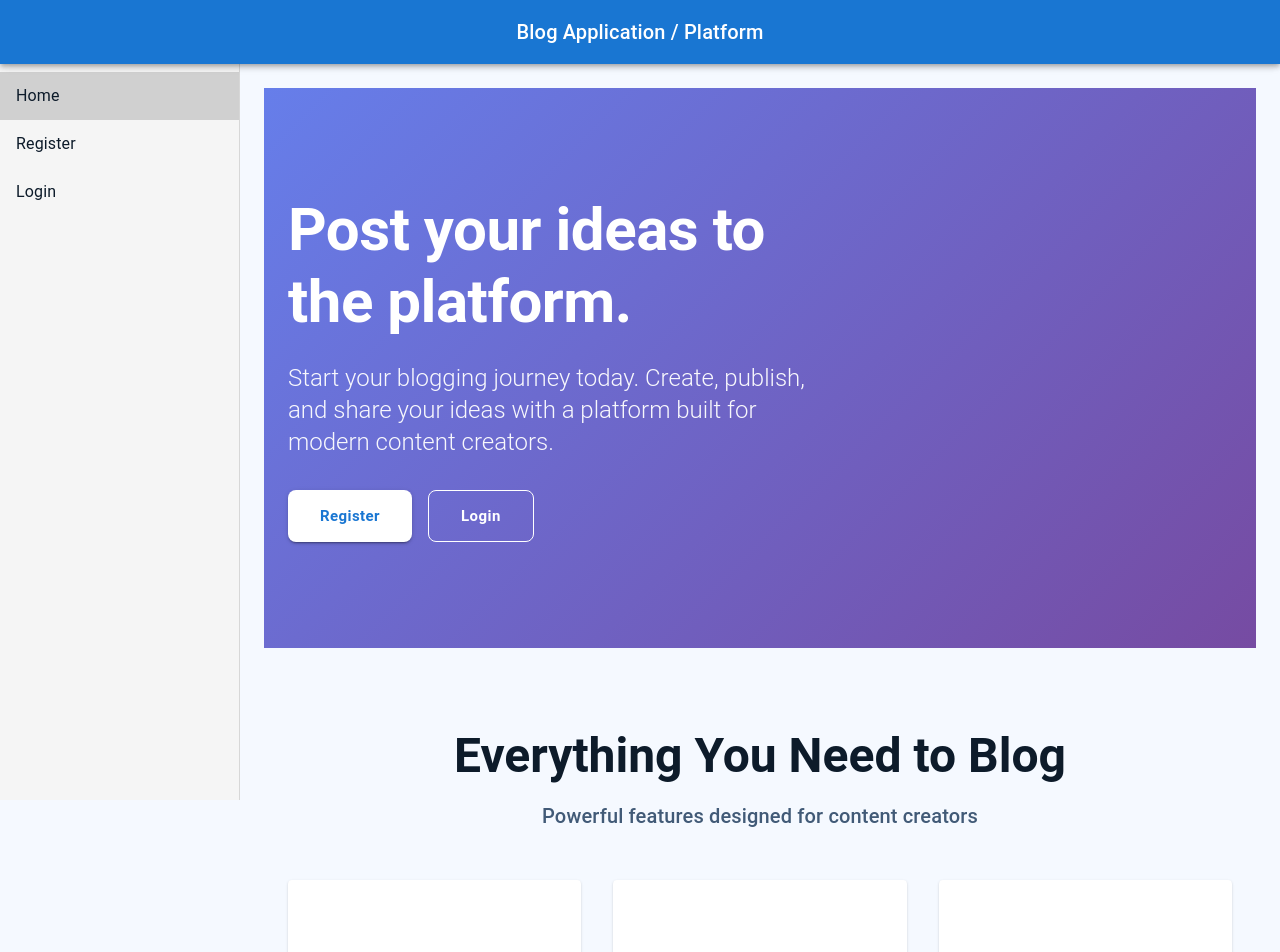
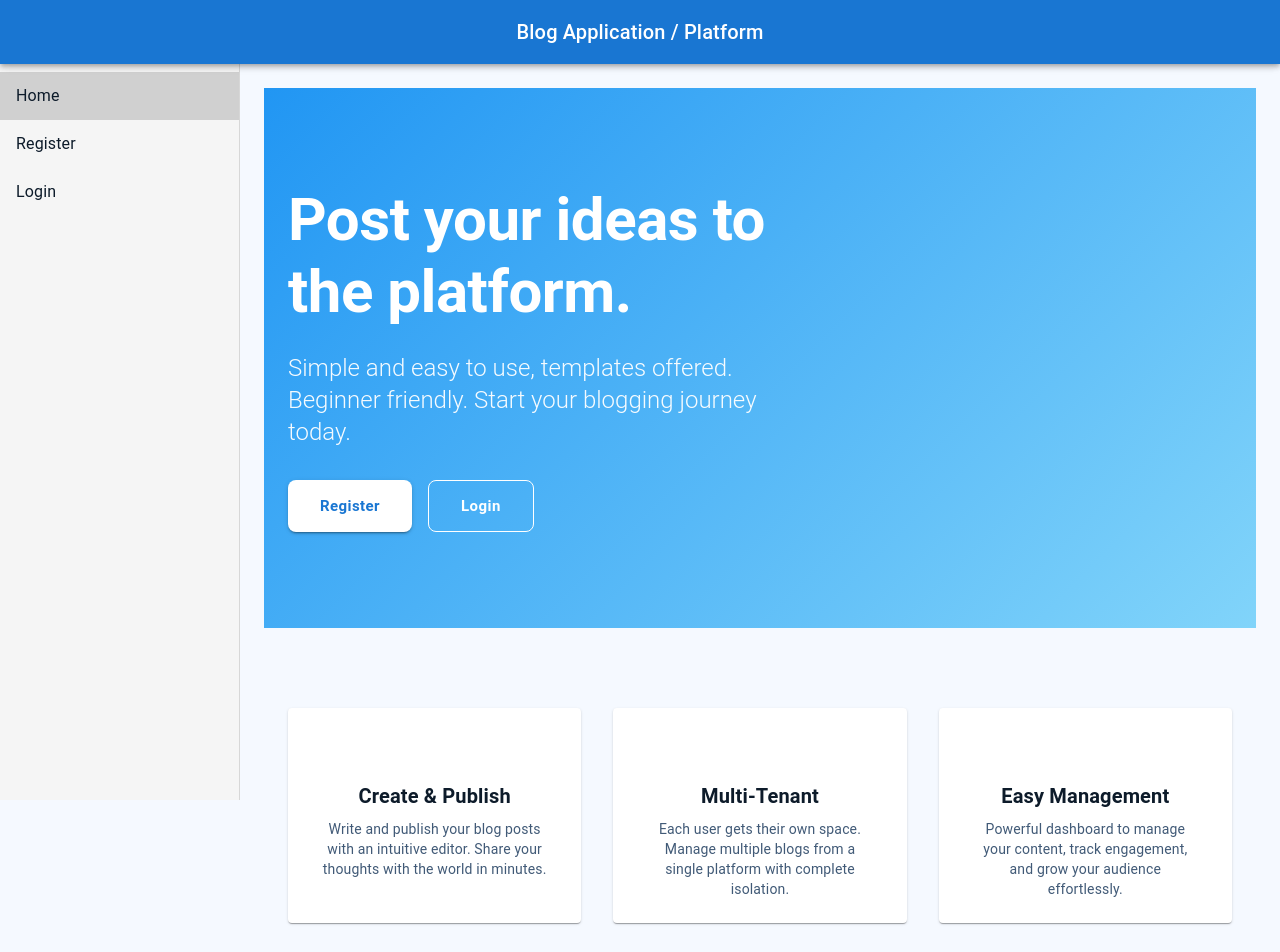
Before and after one commit to YaoYang7/fyp, a React (Vite) app in the folder blog-app/frontend/: page /home in a window 1280 px wide. Shown: the top 952 px of the page. Built offline with nearby package versions, Linux system fonts and the light colour scheme; some icons are missing.

Commit message:
Removed account info from dashboard & Added account info to side panel

```diff
--- /dev/null
+++ b/blog-app/frontend/src/components/AccountInfo.tsx
@@ -0,0 +1,37 @@
+import React from 'react';
+import { Box, Typography, Avatar, Divider } from '@mui/material';
+import { Person as PersonIcon } from '@mui/icons-material';
+import { useAppSelector } from '../store/hooks';
+
+const AccountInfo: React.FC = () => {
+  const { user } = useAppSelector((state) => state.auth);
+
+  if (!user) return null;
+
+  return (
+    <Box sx={{ p: 2 }}>
+      <Box sx={{ display: 'flex', flexDirection: 'column', alignItems: 'center', mb: 2 }}>
+        <Avatar sx={{ width: 56, height: 56, mb: 1, bgcolor: 'primary.main' }}>
+          <PersonIcon />
+        </Avatar>
+        <Typography variant="subtitle1" sx={{ fontWeight: 600 }}>
+          {user.username}
+        </Typography>
+        <Typography variant="caption" color="text.secondary">
+          {user.email}
+        </Typography>
+      </Box>
+      <Divider sx={{ mb: 1 }} />
+      <Box sx={{ mt: 1 }}>
+        <Typography variant="caption" color="text.secondary" sx={{ display: 'block' }}>
+          Member Since
+        </Typography>
+        <Typography variant="body2">
+          {new Date(user.created_at).toLocaleDateString()}
+        </Typography>
+      </Box>
+    </Box>
+  );
+};
+
+export default AccountInfo;
--- a/blog-app/frontend/src/components/Landing.tsx
+++ b/blog-app/frontend/src/components/Landing.tsx
@@ -44,10 +44,9 @@ const LandingComponent: React.FC<LandingProps> = (props) => {
             {/* Hero Section */}
             <Box
                 sx={{
-                    background: "linear-gradient(135deg, #667eea 0%, #764ba2 100%)",
+                    background: "linear-gradient(135deg, #2196f3 0%, #81d4fa 100%)",
                     color: "white",
                     py: 12,
-                    minHeight: "70vh",
                     display: "flex",
                     alignItems: "center"
                 }}
@@ -78,9 +77,7 @@ const LandingComponent: React.FC<LandingProps> = (props) => {
                                 variant="h5"
                                 sx={{ mb: 4, opacity: 0.95, fontWeight: 300 }}
                             >
-                                Start your blogging journey today. Create, publish,
-                                and share your ideas with a platform built for modern
-                                content creators.
+                                Simple and easy to use, templates offered. Beginner friendly. Start your blogging journey today.
                             </Typography>
 
                             <Stack direction="row" spacing={2}>
@@ -128,24 +125,6 @@ const LandingComponent: React.FC<LandingProps> = (props) => {
 
             {/* Features Section */}
             <Container maxWidth="lg" sx={{ py: 10 }}>
-                <Typography
-                    variant="h3"
-                    align="center"
-                    gutterBottom
-                    sx={{ fontWeight: 600, mb: 2 }}
-                >
-                    Everything You Need to Blog
-                </Typography>
-
-                <Typography
-                    variant="h6"
-                    align="center"
-                    color="text.secondary"
-                    sx={{ mb: 6 }}
-                >
-                    Powerful features designed for content creators
-                </Typography>
-
                 <Box
                     sx={{
                         display: "grid",
@@ -159,7 +138,6 @@ const LandingComponent: React.FC<LandingProps> = (props) => {
                         <Card
                             key={index}
                             sx={{
-                                height: "100%",
                                 textAlign: "center",
                                 transition: "transform 0.2s",
                                 "&:hover": {
--- a/blog-app/frontend/src/components/SidePanelLayout.tsx
+++ b/blog-app/frontend/src/components/SidePanelLayout.tsx
@@ -14,6 +14,7 @@ import {
 } from '@mui/material';
 import { useAppSelector, useAppDispatch } from '../store/hooks';
 import { logout } from '../store/auth/authActions';
+import AccountInfo from './AccountInfo';
 
 const drawerWidth = 240;
 
@@ -93,7 +94,8 @@ const SidePanelLayout: React.FC<SidePanelLayoutProps> = ({ children }) => {
         }}
       >
         <Toolbar />
-        <Box sx={{ overflow: 'auto' }}>
+        <Box sx={{ overflow: 'auto', display: 'flex', flexDirection: 'column', height: '100%' }}>
+          {isLoggedIn && <AccountInfo />}
           <List>
             {navigationItems
               .filter((item) => {
--- a/blog-app/frontend/src/pages/Dashboard.tsx
+++ b/blog-app/frontend/src/pages/Dashboard.tsx
@@ -286,34 +286,6 @@ const Dashboard: React.FC = () => {
               </Button>
             </Box>
           </Paper>
-
-          <Paper sx={{ p: 3 }}>
-            <Typography variant="h6" component="h2" gutterBottom>
-              Account Info
-            </Typography>
-            <Box sx={{ display: 'flex', flexDirection: 'column', gap: 2 }}>
-              <Box>
-                <Typography variant="caption" color="text.secondary">
-                  Username
-                </Typography>
-                <Typography variant="body1">{user?.username}</Typography>
-              </Box>
-              <Box>
-                <Typography variant="caption" color="text.secondary">
-                  Email
-                </Typography>
-                <Typography variant="body1">{user?.email}</Typography>
-              </Box>
-              <Box>
-                <Typography variant="caption" color="text.secondary">
-                  Member Since
-                </Typography>
-                <Typography variant="body1">
-                  {user?.created_at ? new Date(user.created_at).toLocaleDateString() : 'N/A'}
-                </Typography>
-              </Box>
-            </Box>
-          </Paper>
         </Box>
       </Box>
     </Box>
```
